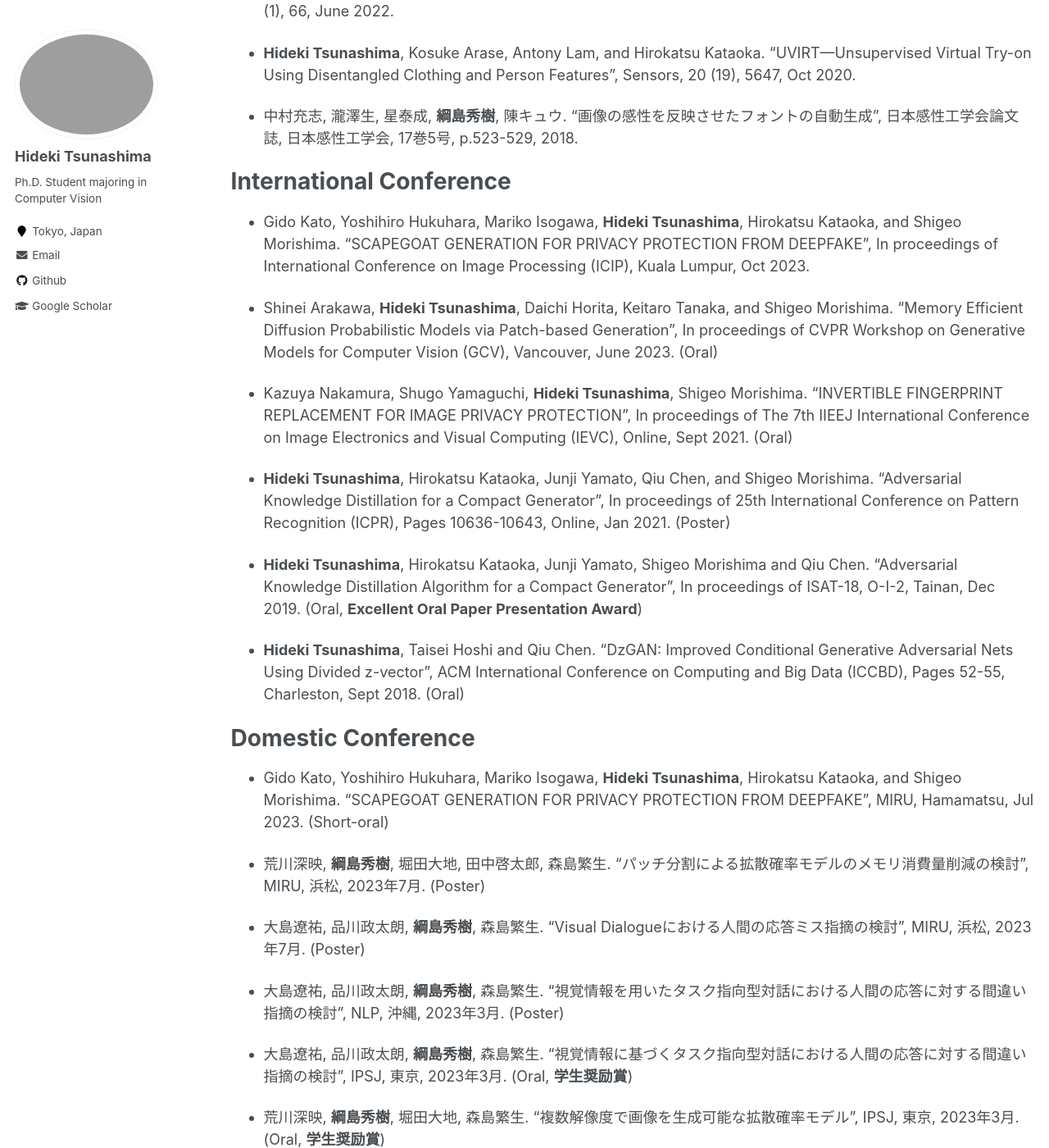
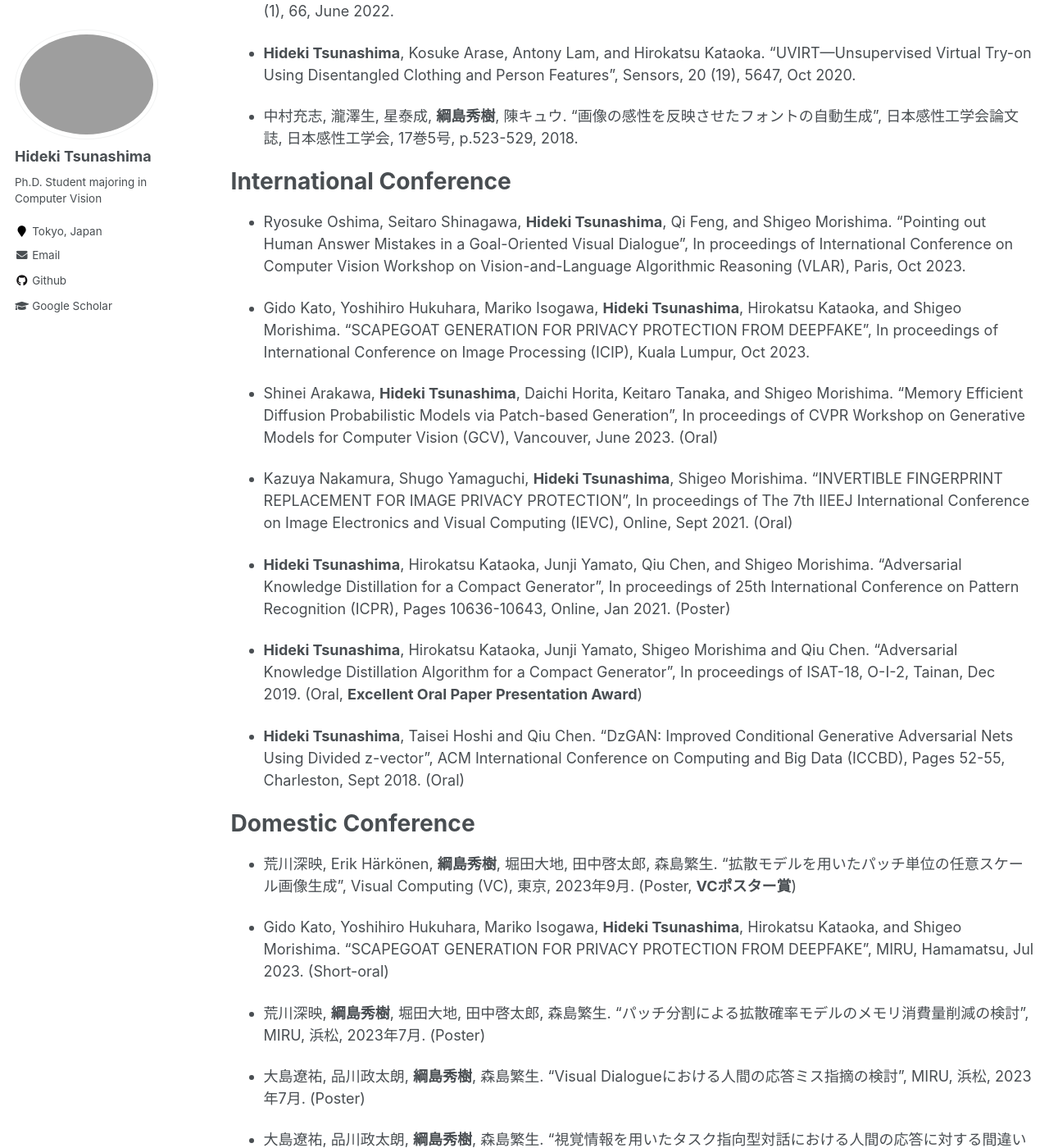
Before and after one commit to maguro27/hideki-tsunashima-page, a Jekyll site: the page built from _pages/publications.md, in a window 1280 px wide and 1400 px high, scrolled down 275 px. Shown: the whole window at 82% size. Built offline with Jekyll 4.4.1, drawn with Linux system fonts in a browser that asks for light colours; some of the changed text lies outside the part shown.

Commit message:
update materials

```diff
--- a/_pages/publications.md
+++ b/_pages/publications.md
@@ -30,6 +30,8 @@ Journal
 
 International Conference
 ======
+* Ryosuke Oshima, Seitaro Shinagawa, **Hideki Tsunashima**, Qi Feng, and Shigeo Morishima. "Pointing out Human Answer Mistakes in a Goal-Oriented Visual Dialogue", In proceedings of International Conference on Computer Vision Workshop on Vision-and-Language Algorithmic Reasoning (VLAR), Paris, Oct 2023.
+
 * Gido Kato, Yoshihiro Hukuhara, Mariko Isogawa, **Hideki Tsunashima**, Hirokatsu Kataoka, and Shigeo Morishima. “SCAPEGOAT GENERATION FOR PRIVACY PROTECTION FROM DEEPFAKE”, In proceedings of International Conference on Image Processing (ICIP), Kuala Lumpur, Oct 2023.
 
 * Shinei Arakawa, **Hideki Tsunashima**, Daichi Horita, Keitaro Tanaka, and Shigeo Morishima. "Memory Efficient Diffusion Probabilistic Models via Patch-based Generation", In proceedings of CVPR Workshop on Generative Models for Computer Vision (GCV), Vancouver, June 2023. (Oral)
@@ -45,6 +47,8 @@ International Conference
 
 Domestic Conference
 ======
+* 荒川深映, Erik Härkönen, **綱島秀樹**, 堀田大地, 田中啓太郎, 森島繁生. "拡散モデルを用いたパッチ単位の任意スケール画像生成", Visual Computing (VC), 東京, 2023年9月. (Poster, **VCポスター賞**)
+
 * Gido Kato, Yoshihiro Hukuhara, Mariko Isogawa, **Hideki Tsunashima**, Hirokatsu Kataoka, and Shigeo Morishima. “SCAPEGOAT GENERATION FOR PRIVACY PROTECTION FROM DEEPFAKE”, MIRU, Hamamatsu, Jul 2023.  (Short-oral)
 
 * 荒川深映, **綱島秀樹**, 堀田大地, 田中啓太郎, 森島繁生. “パッチ分割による拡散確率モデルのメモリ消費量削減の検討”, MIRU, 浜松, 2023年7月. (Poster)
@@ -78,6 +82,8 @@ Domestic Conference
 
 Award
 ======
+* VC2023 VCポスター賞 (Outstanding Poster Presentation Award) Sep 2023.
+
 * IPSJ2023 学生奨励賞 (Student Outstanding Paper Award) Mar 2023. (視覚情報に基づくタスク指向型対話における人間の応答に対する間違い指摘の検討)
 
 * IPSJ2023 学生奨励賞 (Student Outstanding Paper Award) Mar 2023. (複数解像度で画像を生成可能な拡散確率モデル)
```
Also changed, not shown: _pages/cv.md (+4 -0 lines).
